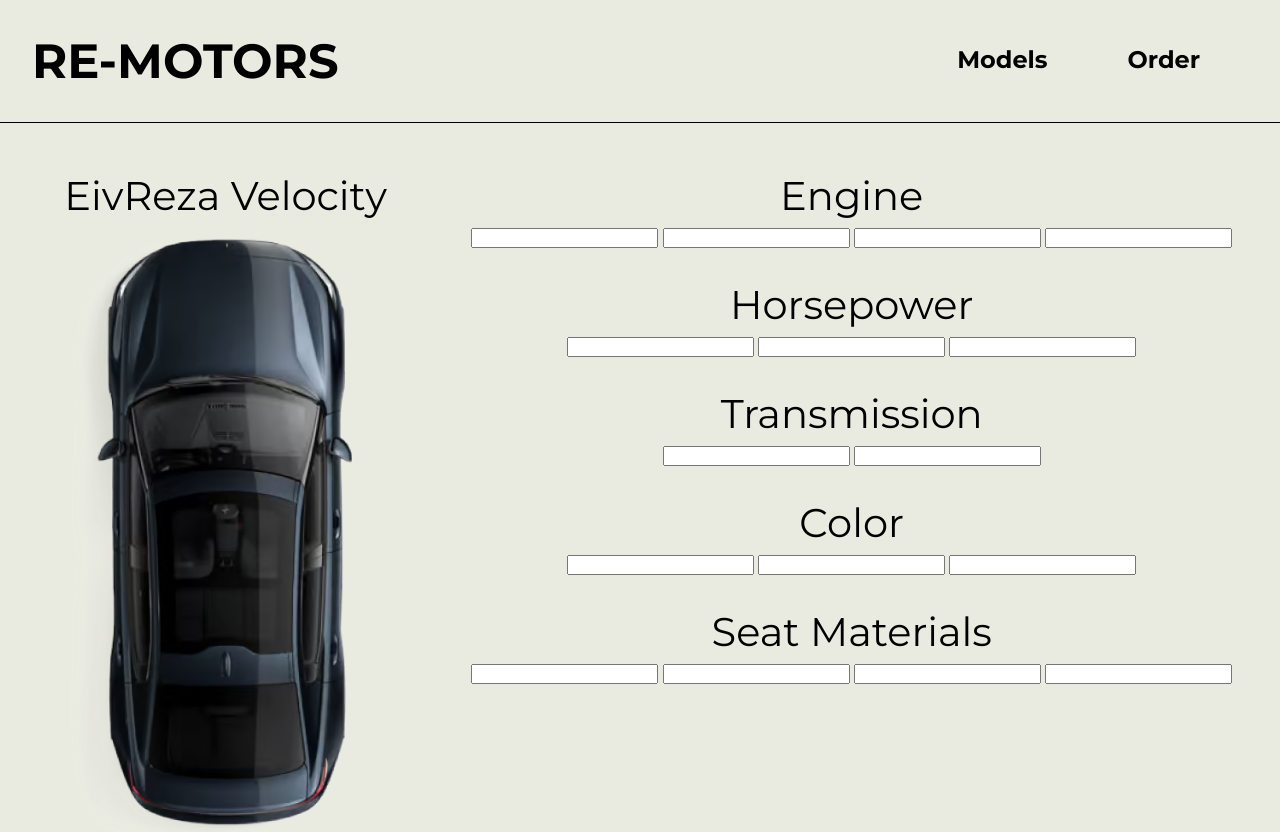
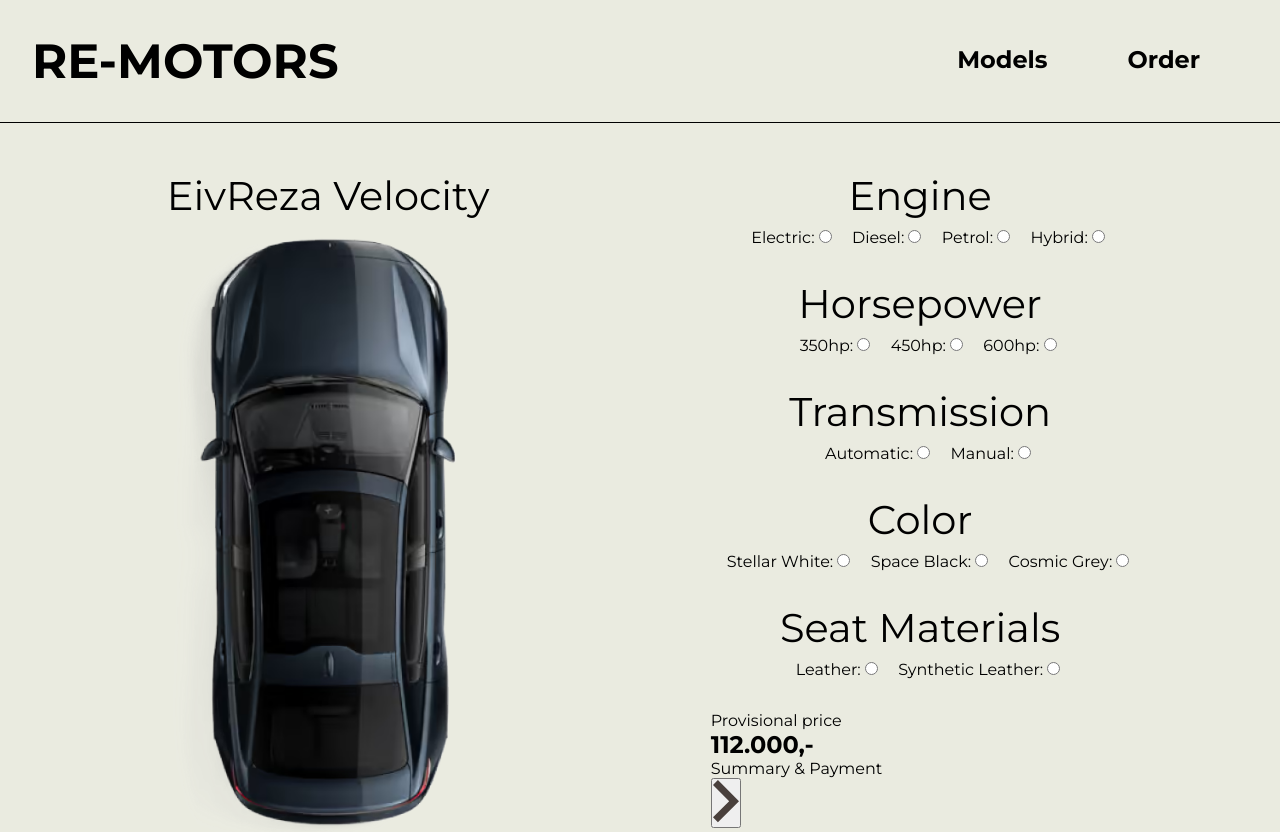
Before and after one commit to MartinusAaD/workshop_group3, a plain HTML site: page src/pages/order.html in a window 1280 px wide. Shown: the top 832 px of the page. Drawn offline with Linux system fonts and the light colour scheme.

Commit message:
Added image showcase site and radio buttons to order page

```diff
--- a/src/css/order.css
+++ b/src/css/order.css
@@ -4,9 +4,7 @@ main {
 
 .hero__container {
     display: flex;
-    justify-content: space-between;
-
-
+    justify-content: space-around;
 }
 
 .hero__car {
@@ -32,3 +30,7 @@ main {
     align-items: center;
     gap: var(--padding-xs);
 }
+
+.hero__specification-options > label {
+    padding-left: 1rem;
+}
--- a/src/pages/order.html
+++ b/src/pages/order.html
@@ -19,10 +19,10 @@
 <body>
     <header>
         <nav class="navbar">
-            <h1 class="navbar__heading">RE-MOTORS</h1>
+            <a href="../index.html"><h1 class="navbar__heading">RE-MOTORS</h1></a>
             <div class="navbar__links">
-                <a class="navbar__models" href="#"><h3>Models</h3></a>
-                <a class="navbar__order" href="#"><h3>Order</h3></a>
+                <a class="navbar__models" href="../pages/showcase.html"><h3>Models</h3></a>
+                <a class="navbar__order" href="../pages/order.html"><h3>Order</h3></a>
             </div>
         </nav>
     </header>
@@ -39,52 +39,72 @@
             <form class="hero__specifications">
                 <div class="hero__specification">
                     <label><h2>Engine</h2></label>
-                    <div class="engine__options">
-                        <input type="text">
-                        <input type="text">
-                        <input type="text">
-                        <input type="text">
+                    <div class="hero__specification-options">
+                        <label>Electric: </label>
+                        <input type="radio" name="engine" value="electric">
+                        <label>Diesel: </label>
+                        <input type="radio" name="engine" value="diesel">
+                        <label>Petrol: </label>
+                        <input type="radio" name="engine" value="petrol">
+                        <label>Hybrid: </label>
+                        <input type="radio" name="engine" value="hybrid">
                     </div>
                 </div>
 
                 <div class="hero__specification">
                     <label><h2>Horsepower</h2></label>
-                    <div class="horsepower__options">
-                        <input type="text">
-                        <input type="text">
-                        <input type="text">
+                    <div class="hero__specification-options">
+                        <label>350hp: </label>
+                        <input type="radio" name="horsepower" value="350hp">
+                        <label>450hp: </label>
+                        <input type="radio" name="horsepower" value="450hp">
+                        <label>600hp: </label>
+                        <input type="radio" name="horsepower" value="600hp">
                     </div>
                 </div>
 
                 <div class="hero__specification">
                     <label><h2>Transmission</h2></label>
-                    <div class="transmission__options">
-                        <input type="text">
-                        <input type="text">
+                    <div class="hero__specification-options">
+                        <label>Automatic: </label>
+                        <input type="radio" name="transmission" value="automatic">
+                        <label>Manual: </label>
+                        <input type="radio" name="transmission" value="manual">
                     </div>
                 </div>
 
                 <div class="hero__specification">
                     <label><h2>Color</h2></label>
-                    <div class="color__options">
-                        <input type="text">
-                        <input type="text">
-                        <input type="text">
+                    <div class="hero__specification-options">
+                        <label>Stellar White: </label>
+                        <input type="radio" name="color" value="stellarwhite">
+                        <label>Space Black: </label>
+                        <input type="radio" name="color" value="spaceblack">
+                        <label>Cosmic Grey: </label>
+                        <input type="radio" name="color" value="cosmicgrey">
                     </div>
                 </div>
 
                 <div class="hero__specification">
                     <label><h2>Seat Materials</h2></label>
-                    <div class="seatmaterials__options">
-                        <input type="text">
-                        <input type="text">
-                        <input type="text">
-                        <input type="text">
+                    <div class="hero__specification-options">
+                        <label>Leather: </label>
+                        <input type="radio" name="seatmaterial" value="leather">
+                        <label>Synthetic Leather: </label>
+                        <input type="radio" name="seatmaterial" value="syntheticleather">
                     </div>
                 </div>
 
                 <div class="hero__summary">
+                    <div class="hero__summary-price">
+                        <p>Provisional price</p>
+                        <h3>112.000,-</h3>
+                    </div>
 
+                    <div class="hero_summary-payment">
+                        <p>Summary & Payment</p>
+                        <button><img src="../assets/icons/Arrow.svg" alt="Arrow icon"></button>
+                    </div>
                 </div>
 
             </form>
@@ -117,6 +137,10 @@
                 <p class="location__address">Mont Gjuda 1109, San Fransisco</p>
             </div>
         </div>
+
+        <div class="footer__copyright">
+            <p>RE-MOTORS © 2024 </p>
+        </div>
     </footer>
 
 
```
Also changed, not shown: src/index.html (+3 -3 lines), src/pages/showcase.html (+49 -5 lines), src/assets/icons/Arrow.svg (added), src/css/showcase.css (renamed from src/css/style_2.css).
